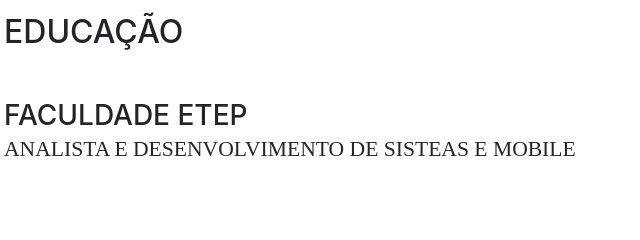
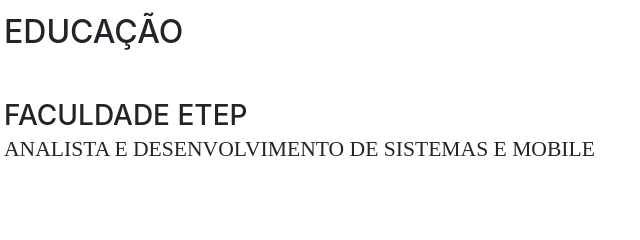
Before and after one commit to hugoalmeidahh/hhalmeida.github.io, a website with bundled scripts: page index.html in a window 1280 px wide. Shown: the part 2560-2800 px from the top of the page, 316-956 px from the left. Built offline with nearby package versions, Linux system fonts and the light colour scheme; a web font is replaced by a local one.

Commit message:
Update index.html
fix text education

```diff
--- a/index.html
+++ b/index.html
@@ -208,7 +208,7 @@
           <div class="resume-item d-flex flex-column flex-md-row mb-5">
             <div class="resume-content mr-auto">
               <h3 class="mb-0">Faculdade ETEP</h3>
-              <div class="subheading mb-3">Analista e Desenvolvimento de Sisteas e Mobile</div>
+              <div class="subheading mb-3">Analista e Desenvolvimento de Sistemas e Mobile</div>
               <p></p>
             </div>
             <div class="resume-date text-md-right">
```
